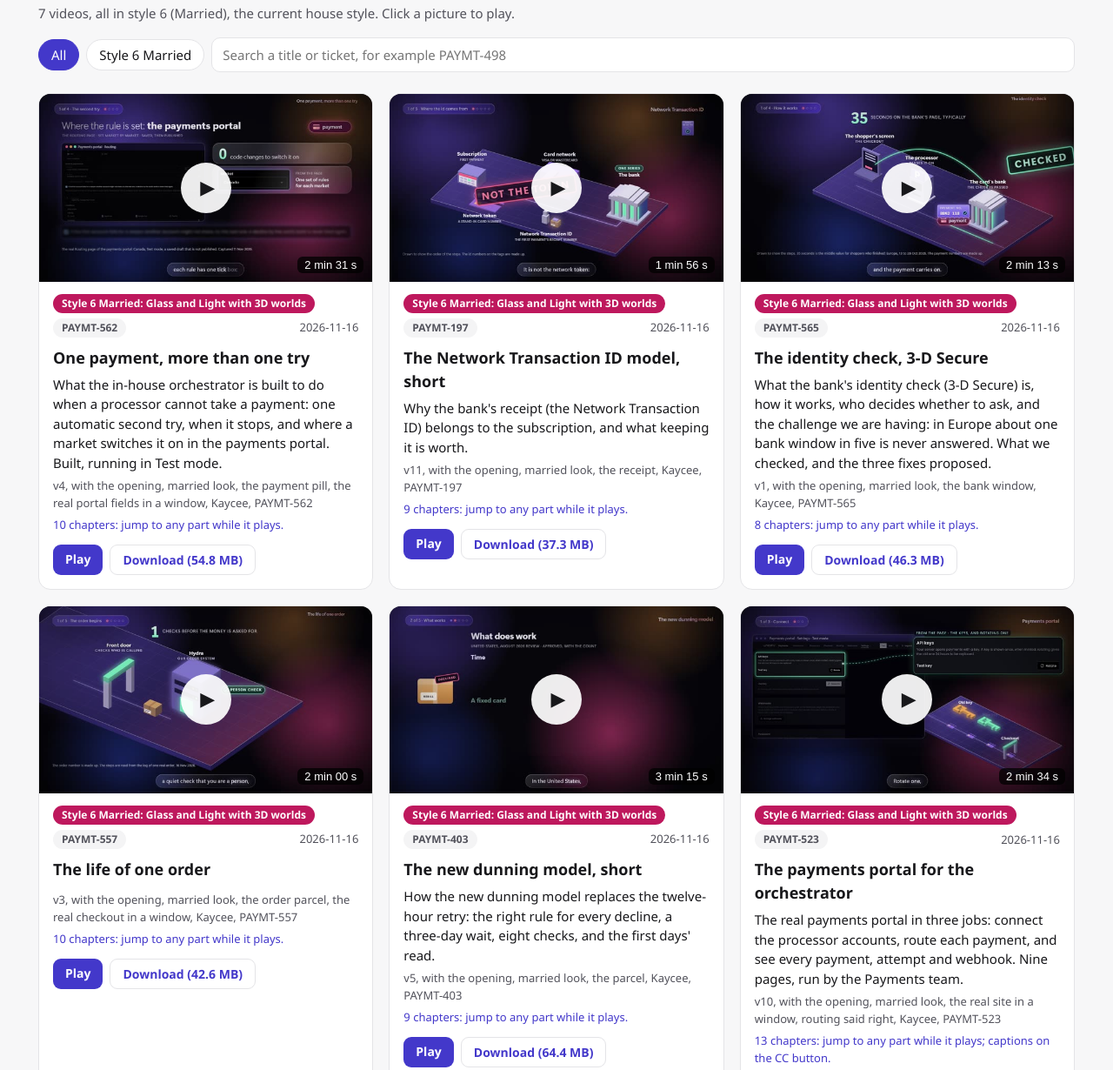
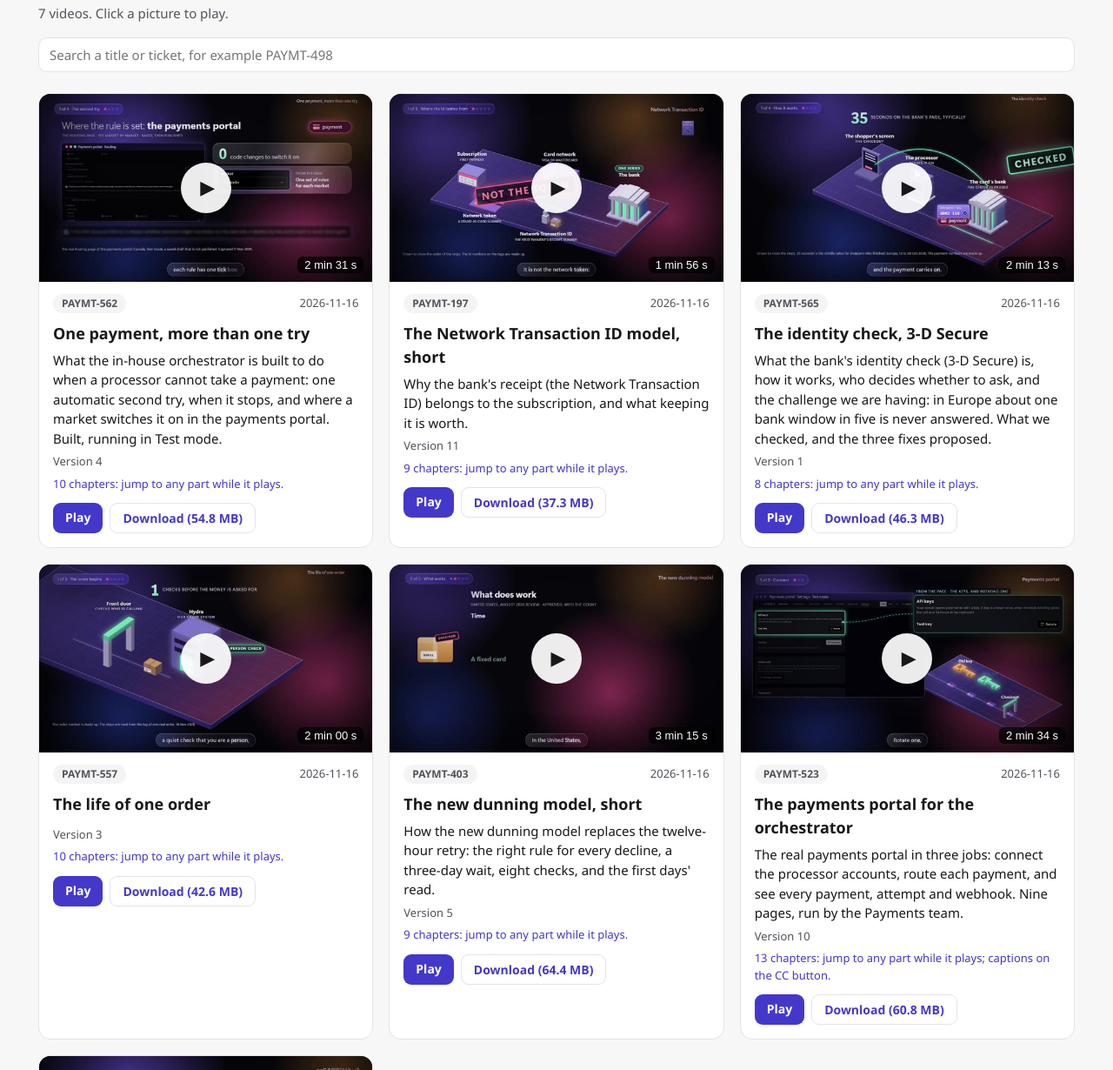
Before and after one commit to howkoz/payments-video-library, a plain HTML site: page Video-Library.html in a window 1280 px wide. Shown: the part 70-1300 px from the top of the page at 87% size. Drawn offline with Linux system fonts and the light colour scheme.

Commit message:
Library refresh: 2026-11-16 One payment, more than one try (v4, with the opening, married look, the payment pill, the real portal fields in a window, Kaycee, PAYMT-562).mp4, 2026-11-16 The Network Transaction ID model, short (v11, with the opening, married look, the receipt, Kaycee, PAYMT-197).mp4, 2026-11-16 The identity check, 3-D Secure (v1, with the opening, married look, the bank window, Kaycee, PAYMT-565).mp4, 2026-11-16 The life of one order (v3, with the opening, married look, the order parcel, the real checkout in a window, Kaycee, PAYMT-557).mp4, 2026-11-16 The new dunning model, short (v5, with the opening, married look, the parcel, Kaycee, PAYMT-403).mp4, 2026-11-16 The payments portal for the orchestrator (v10, with the opening, married look, the real site in a window, routing said right, Kaycee, PAYMT-523).mp4, 2026-11-16 reCAPTCHA v3 explained, short (v6, with the opening, married look, the score ring, Kaycee, PAYMT-498).mp4

```diff
--- a/Video-Library.html
+++ b/Video-Library.html
@@ -47,10 +47,9 @@ dialog video{width:100%;display:block}
 </style></head><body>
 <header>
   <h1>Payments Video Library</h1>
-  <p class="sub">7 videos, all in style 6 (Married), the current house style. Click a picture to play.</p>
+  <p class="sub">7 videos. Click a picture to play.</p>
   <div class="bar" role="toolbar">
-    <button class="chip on" data-f="all">All</button>
-    <button class="chip" data-f="6">Style 6 Married</button>
+    <button class="chip on" data-f="all" hidden>All</button>
     <input type="search" placeholder="Search a title or ticket, for example PAYMT-498" aria-label="Search">
   </div>
 </header>
@@ -60,10 +59,10 @@ dialog video{width:100%;display:block}
     <img src="_thumbs/2026-11-16 One payment, more than one try (v4, with the opening, married look, the payment pill, the real portal fields in a window, Kaycee, PAYMT-562).jpg" alt="" loading="lazy"><span class="play">&#9654;</span><span class="dur">2 min 31 s</span>
   </button>
   <div class="body">
-    <div class="tags"><span class="tag s6">Style 6 Married: Glass and Light with 3D worlds</span><span class="tag t">PAYMT-562</span><span class="date">2026-11-16</span></div>
+    <div class="tags"><span class="tag t">PAYMT-562</span><span class="date">2026-11-16</span></div>
     <h2>One payment, more than one try</h2>
     <p class="about">What the in-house orchestrator is built to do when a processor cannot take a payment: one automatic second try, when it stops, and where a market switches it on in the payments portal. Built, running in Test mode.</p>
-    <p class="ver">v4, with the opening, married look, the payment pill, the real portal fields in a window, Kaycee, PAYMT-562</p><p class="ver jump">10 chapters: jump to any part while it plays.</p>
+    <p class="ver">Version 4</p><p class="ver jump">10 chapters: jump to any part while it plays.</p>
     <div class="actions"><a class="btn" href="2026-11-16%20One%20payment%2C%20more%20than%20one%20try%20%28v4%2C%20with%20the%20opening%2C%20married%20look%2C%20the%20payment%20pill%2C%20the%20real%20portal%20fields%20in%20a%20window%2C%20Kaycee%2C%20PAYMT-562%29.mp4" data-play="2026-11-16%20One%20payment%2C%20more%20than%20one%20try%20%28v4%2C%20with%20the%20opening%2C%20married%20look%2C%20the%20payment%20pill%2C%20the%20real%20portal%20fields%20in%20a%20window%2C%20Kaycee%2C%20PAYMT-562%29.mp4" data-title="One payment, more than one try">Play</a><a class="btn ghost" href="2026-11-16%20One%20payment%2C%20more%20than%20one%20try%20%28v4%2C%20with%20the%20opening%2C%20married%20look%2C%20the%20payment%20pill%2C%20the%20real%20portal%20fields%20in%20a%20window%2C%20Kaycee%2C%20PAYMT-562%29.mp4" download>Download (54.8 MB)</a></div>
 
   </div>
@@ -73,10 +72,10 @@ dialog video{width:100%;display:block}
     <img src="_thumbs/2026-11-16 The Network Transaction ID model, short (v11, with the opening, married look, the receipt, Kaycee, PAYMT-197).jpg" alt="" loading="lazy"><span class="play">&#9654;</span><span class="dur">1 min 56 s</span>
   </button>
   <div class="body">
-    <div class="tags"><span class="tag s6">Style 6 Married: Glass and Light with 3D worlds</span><span class="tag t">PAYMT-197</span><span class="date">2026-11-16</span></div>
+    <div class="tags"><span class="tag t">PAYMT-197</span><span class="date">2026-11-16</span></div>
     <h2>The Network Transaction ID model, short</h2>
     <p class="about">Why the bank&#x27;s receipt (the Network Transaction ID) belongs to the subscription, and what keeping it is worth.</p>
-    <p class="ver">v11, with the opening, married look, the receipt, Kaycee, PAYMT-197</p><p class="ver jump">9 chapters: jump to any part while it plays.</p>
+    <p class="ver">Version 11</p><p class="ver jump">9 chapters: jump to any part while it plays.</p>
     <div class="actions"><a class="btn" href="2026-11-16%20The%20Network%20Transaction%20ID%20model%2C%20short%20%28v11%2C%20with%20the%20opening%2C%20married%20look%2C%20the%20receipt%2C%20Kaycee%2C%20PAYMT-197%29.mp4" data-play="2026-11-16%20The%20Network%20Transaction%20ID%20model%2C%20short%20%28v11%2C%20with%20the%20opening%2C%20married%20look%2C%20the%20receipt%2C%20Kaycee%2C%20PAYMT-197%29.mp4" data-title="The Network Transaction ID model, short">Play</a><a class="btn ghost" href="2026-11-16%20The%20Network%20Transaction%20ID%20model%2C%20short%20%28v11%2C%20with%20the%20opening%2C%20married%20look%2C%20the%20receipt%2C%20Kaycee%2C%20PAYMT-197%29.mp4" download>Download (37.3 MB)</a></div>
 
   </div>
@@ -86,10 +85,10 @@ dialog video{width:100%;display:block}
     <img src="_thumbs/2026-11-16 The identity check, 3-D Secure (v1, with the opening, married look, the bank window, Kaycee, PAYMT-565).jpg" alt="" loading="lazy"><span class="play">&#9654;</span><span class="dur">2 min 13 s</span>
   </button>
   <div class="body">
-    <div class="tags"><span class="tag s6">Style 6 Married: Glass and Light with 3D worlds</span><span class="tag t">PAYMT-565</span><span class="date">2026-11-16</span></div>
+    <div class="tags"><span class="tag t">PAYMT-565</span><span class="date">2026-11-16</span></div>
     <h2>The identity check, 3-D Secure</h2>
     <p class="about">What the bank&#x27;s identity check (3-D Secure) is, how it works, who decides whether to ask, and the challenge we are having: in Europe about one bank window in five is never answered. What we checked, and the three fixes proposed.</p>
-    <p class="ver">v1, with the opening, married look, the bank window, Kaycee, PAYMT-565</p><p class="ver jump">8 chapters: jump to any part while it plays.</p>
+    <p class="ver">Version 1</p><p class="ver jump">8 chapters: jump to any part while it plays.</p>
     <div class="actions"><a class="btn" href="2026-11-16%20The%20identity%20check%2C%203-D%20Secure%20%28v1%2C%20with%20the%20opening%2C%20married%20look%2C%20the%20bank%20window%2C%20Kaycee%2C%20PAYMT-565%29.mp4" data-play="2026-11-16%20The%20identity%20check%2C%203-D%20Secure%20%28v1%2C%20with%20the%20opening%2C%20married%20look%2C%20the%20bank%20window%2C%20Kaycee%2C%20PAYMT-565%29.mp4" data-title="The identity check, 3-D Secure">Play</a><a class="btn ghost" href="2026-11-16%20The%20identity%20check%2C%203-D%20Secure%20%28v1%2C%20with%20the%20opening%2C%20married%20look%2C%20the%20bank%20window%2C%20Kaycee%2C%20PAYMT-565%29.mp4" download>Download (46.3 MB)</a></div>
 
   </div>
@@ -99,10 +98,10 @@ dialog video{width:100%;display:block}
     <img src="_thumbs/2026-11-16 The life of one order (v3, with the opening, married look, the order parcel, the real checkout in a window, Kaycee, PAYMT-557).jpg" alt="" loading="lazy"><span class="play">&#9654;</span><span class="dur">2 min 00 s</span>
   </button>
   <div class="body">
-    <div class="tags"><span class="tag s6">Style 6 Married: Glass and Light with 3D worlds</span><span class="tag t">PAYMT-557</span><span class="date">2026-11-16</span></div>
+    <div class="tags"><span class="tag t">PAYMT-557</span><span class="date">2026-11-16</span></div>
     <h2>The life of one order</h2>
     <p class="about"></p>
-    <p class="ver">v3, with the opening, married look, the order parcel, the real checkout in a window, Kaycee, PAYMT-557</p><p class="ver jump">10 chapters: jump to any part while it plays.</p>
+    <p class="ver">Version 3</p><p class="ver jump">10 chapters: jump to any part while it plays.</p>
     <div class="actions"><a class="btn" href="2026-11-16%20The%20life%20of%20one%20order%20%28v3%2C%20with%20the%20opening%2C%20married%20look%2C%20the%20order%20parcel%2C%20the%20real%20checkout%20in%20a%20window%2C%20Kaycee%2C%20PAYMT-557%29.mp4" data-play="2026-11-16%20The%20life%20of%20one%20order%20%28v3%2C%20with%20the%20opening%2C%20married%20look%2C%20the%20order%20parcel%2C%20the%20real%20checkout%20in%20a%20window%2C%20Kaycee%2C%20PAYMT-557%29.mp4" data-title="The life of one order">Play</a><a class="btn ghost" href="2026-11-16%20The%20life%20of%20one%20order%20%28v3%2C%20with%20the%20opening%2C%20married%20look%2C%20the%20order%20parcel%2C%20the%20real%20checkout%20in%20a%20window%2C%20Kaycee%2C%20PAYMT-557%29.mp4" download>Download (42.6 MB)</a></div>
 
   </div>
@@ -112,10 +111,10 @@ dialog video{width:100%;display:block}
     <img src="_thumbs/2026-11-16 The new dunning model, short (v5, with the opening, married look, the parcel, Kaycee, PAYMT-403).jpg" alt="" loading="lazy"><span class="play">&#9654;</span><span class="dur">3 min 15 s</span>
   </button>
   <div class="body">
-    <div class="tags"><span class="tag s6">Style 6 Married: Glass and Light with 3D worlds</span><span class="tag t">PAYMT-403</span><span class="date">2026-11-16</span></div>
+    <div class="tags"><span class="tag t">PAYMT-403</span><span class="date">2026-11-16</span></div>
     <h2>The new dunning model, short</h2>
     <p class="about">How the new dunning model replaces the twelve-hour retry: the right rule for every decline, a three-day wait, eight checks, and the first days&#x27; read.</p>
-    <p class="ver">v5, with the opening, married look, the parcel, Kaycee, PAYMT-403</p><p class="ver jump">9 chapters: jump to any part while it plays.</p>
+    <p class="ver">Version 5</p><p class="ver jump">9 chapters: jump to any part while it plays.</p>
     <div class="actions"><a class="btn" href="2026-11-16%20The%20new%20dunning%20model%2C%20short%20%28v5%2C%20with%20the%20opening%2C%20married%20look%2C%20the%20parcel%2C%20Kaycee%2C%20PAYMT-403%29.mp4" data-play="2026-11-16%20The%20new%20dunning%20model%2C%20short%20%28v5%2C%20with%20the%20opening%2C%20married%20look%2C%20the%20parcel%2C%20Kaycee%2C%20PAYMT-403%29.mp4" data-title="The new dunning model, short">Play</a><a class="btn ghost" href="2026-11-16%20The%20new%20dunning%20model%2C%20short%20%28v5%2C%20with%20the%20opening%2C%20married%20look%2C%20the%20parcel%2C%20Kaycee%2C%20PAYMT-403%29.mp4" download>Download (64.4 MB)</a></div>
 
   </div>
@@ -125,10 +124,10 @@ dialog video{width:100%;display:block}
     <img src="_thumbs/2026-11-16 The payments portal for the orchestrator (v10, with the opening, married look, the real site in a window, routing said right, Kaycee, PAYMT-523).jpg" alt="" loading="lazy"><span class="play">&#9654;</span><span class="dur">2 min 34 s</span>
   </button>
   <div class="body">
-    <div class="tags"><span class="tag s6">Style 6 Married: Glass and Light with 3D worlds</span><span class="tag t">PAYMT-523</span><span class="date">2026-11-16</span></div>
+    <div class="tags"><span class="tag t">PAYMT-523</span><span class="date">2026-11-16</span></div>
     <h2>The payments portal for the orchestrator</h2>
     <p class="about">The real payments portal in three jobs: connect the processor accounts, route each payment, and see every payment, attempt and webhook. Nine pages, run by the Payments team.</p>
-    <p class="ver">v10, with the opening, married look, the real site in a window, routing said right, Kaycee, PAYMT-523</p><p class="ver jump">13 chapters: jump to any part while it plays; captions on the CC button.</p>
+    <p class="ver">Version 10</p><p class="ver jump">13 chapters: jump to any part while it plays; captions on the CC button.</p>
     <div class="actions"><a class="btn" href="2026-11-16%20The%20payments%20portal%20for%20the%20orchestrator%20%28v10%2C%20with%20the%20opening%2C%20married%20look%2C%20the%20real%20site%20in%20a%20window%2C%20routing%20said%20right%2C%20Kaycee%2C%20PAYMT-523%29.mp4" data-play="2026-11-16%20The%20payments%20portal%20for%20the%20orchestrator%20%28v10%2C%20with%20the%20opening%2C%20married%20look%2C%20the%20real%20site%20in%20a%20window%2C%20routing%20said%20right%2C%20Kaycee%2C%20PAYMT-523%29.mp4" data-title="The payments portal for the orchestrator">Play</a><a class="btn ghost" href="2026-11-16%20The%20payments%20portal%20for%20the%20orchestrator%20%28v10%2C%20with%20the%20opening%2C%20married%20look%2C%20the%20real%20site%20in%20a%20window%2C%20routing%20said%20right%2C%20Kaycee%2C%20PAYMT-523%29.mp4" download>Download (60.8 MB)</a></div>
 
   </div>
@@ -138,17 +137,15 @@ dialog video{width:100%;display:block}
     <img src="_thumbs/2026-11-16 reCAPTCHA v3 explained, short (v6, with the opening, married look, the score ring, Kaycee, PAYMT-498).jpg" alt="" loading="lazy"><span class="play">&#9654;</span><span class="dur">2 min 22 s</span>
   </button>
   <div class="body">
-    <div class="tags"><span class="tag s6">Style 6 Married: Glass and Light with 3D worlds</span><span class="tag t">PAYMT-498</span><span class="date">2026-11-16</span></div>
+    <div class="tags"><span class="tag t">PAYMT-498</span><span class="date">2026-11-16</span></div>
     <h2>reCAPTCHA v3 explained, short</h2>
     <p class="about">How the reCAPTCHA check scores every visit, where it blocks, what the first week of blocking showed, and why it never met the card-testing attack.</p>
-    <p class="ver">v6, with the opening, married look, the score ring, Kaycee, PAYMT-498</p><p class="ver jump">9 chapters: jump to any part while it plays.</p>
+    <p class="ver">Version 6</p><p class="ver jump">9 chapters: jump to any part while it plays.</p>
     <div class="actions"><a class="btn" href="2026-11-16%20reCAPTCHA%20v3%20explained%2C%20short%20%28v6%2C%20with%20the%20opening%2C%20married%20look%2C%20the%20score%20ring%2C%20Kaycee%2C%20PAYMT-498%29.mp4" data-play="2026-11-16%20reCAPTCHA%20v3%20explained%2C%20short%20%28v6%2C%20with%20the%20opening%2C%20married%20look%2C%20the%20score%20ring%2C%20Kaycee%2C%20PAYMT-498%29.mp4" data-title="reCAPTCHA v3 explained, short">Play</a><a class="btn ghost" href="2026-11-16%20reCAPTCHA%20v3%20explained%2C%20short%20%28v6%2C%20with%20the%20opening%2C%20married%20look%2C%20the%20score%20ring%2C%20Kaycee%2C%20PAYMT-498%29.mp4" download>Download (48.5 MB)</a></div>
 
   </div>
 </article></main>
-<p class="key">The longer videos (styles 1 and 2, and the demo) are separate films, not older versions of the shorts, so they stay here as finals.
-Links: add #style=4 to this page's address to open it showing only style 4 (also #style=5, #style=1, #style=2, #style=demo; add &amp;q=PAYMT-498 to search); clicking a filter puts it in the address too.
-Key: PAYMT is the prefix of a ticket in the Payments Space in ClickUp.</p>
+<p class="key">Key: PAYMT is the prefix of a ticket in the Payments Space in ClickUp.</p>
 <dialog id="d"><div class="dh"><span id="dt"></span><button aria-label="Close">&times;</button></div><video id="v" controls></video><div id="ch"></div></dialog>
 <script>
 const chips=[...document.querySelectorAll('.chip')],q=document.querySelector('input[type=search]'),cards=[...document.querySelectorAll('.card')];
```
Also changed, not shown: index.html (+17 -20 lines).
